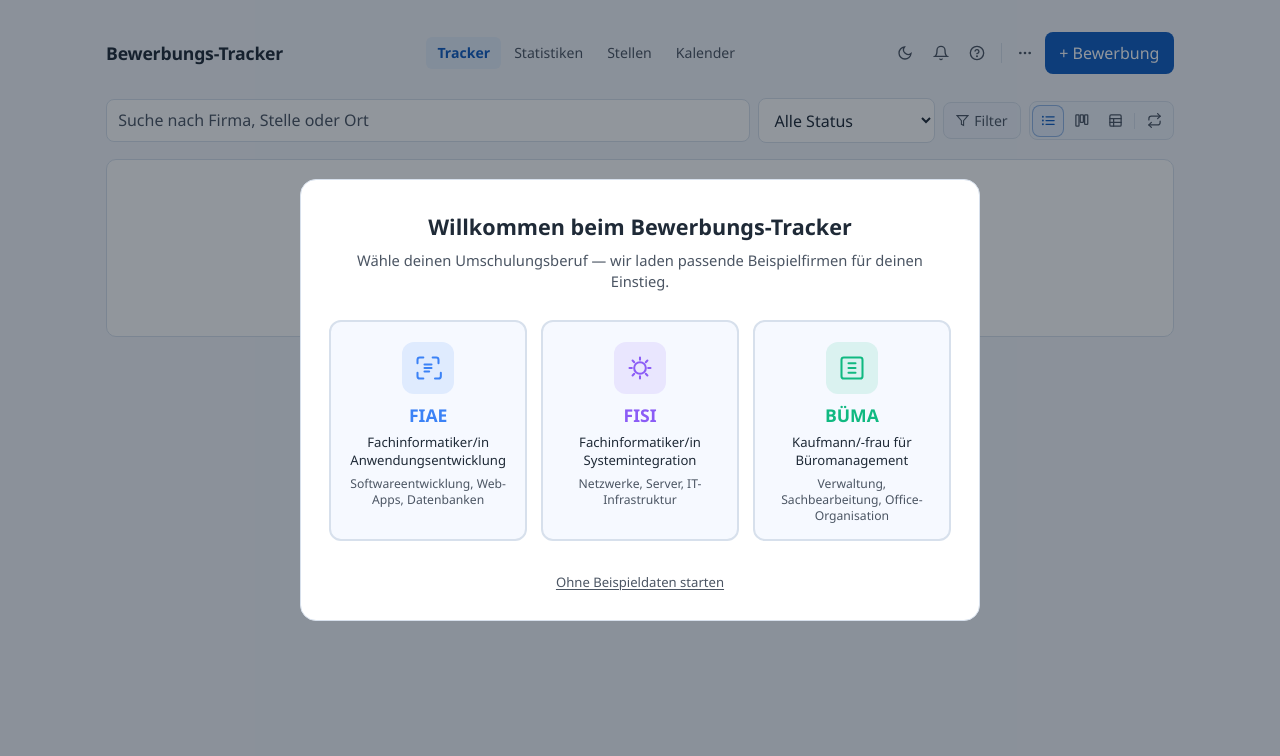
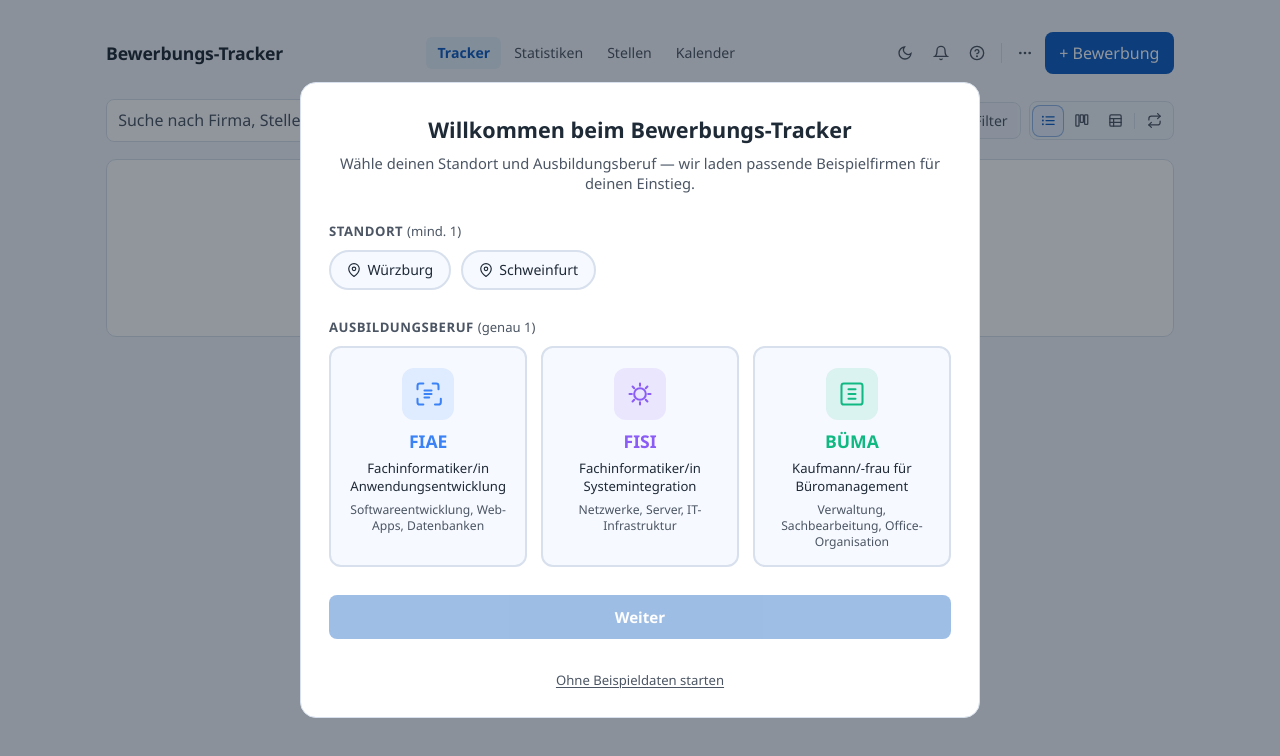
Before and after one commit to EmpyrianForge/BewerbungsTracker, a Vue app: page / in a window 1280 px wide. Shown: the top 756 px of the page. Built offline with nearby package versions, Linux system fonts and the light colour scheme.

Commit message:
feat: onboarding modal with location + track selection

```diff
--- a/src/components/OnboardingModal.vue
+++ b/src/components/OnboardingModal.vue
@@ -1,5 +1,14 @@
 <script setup lang="ts">
-defineEmits<{ select: [type: string] }>()
+import { ref, computed } from 'vue'
+
+const emit = defineEmits<{
+  select: [track: string, locations: string[]]
+}>()
+
+const locationOptions = [
+  { key: 'WÜRZBURG', label: 'Würzburg' },
+  { key: 'SCHWEINFURT', label: 'Schweinfurt' },
+]
 
 const tracks = [
   {
@@ -30,6 +39,25 @@ const tracks = [
     color: '#10b981',
   },
 ]
+
+const selectedLocations = ref<string[]>([])
+const selectedTrack = ref<string | null>(null)
+
+const isValid = computed(() => selectedLocations.value.length > 0 && selectedTrack.value !== null)
+
+const toggleLocation = (key: string) => {
+  const idx = selectedLocations.value.indexOf(key)
+  if (idx === -1) {
+    selectedLocations.value = [...selectedLocations.value, key]
+  } else {
+    selectedLocations.value = selectedLocations.value.filter((l) => l !== key)
+  }
+}
+
+const confirm = () => {
+  if (!isValid.value || !selectedTrack.value) return
+  emit('select', selectedTrack.value, [...selectedLocations.value])
+}
 </script>
 
 <template>
@@ -37,17 +65,42 @@ const tracks = [
     <div class="onboarding-modal">
       <div class="onboarding-header">
         <h1 class="onboarding-title">Willkommen beim Bewerbungs-Tracker</h1>
-        <p class="onboarding-lead">Wähle deinen Umschulungsberuf — wir laden passende Beispielfirmen für deinen Einstieg.</p>
+        <p class="onboarding-lead">Wähle deinen Standort und Ausbildungsberuf — wir laden passende Beispielfirmen für deinen Einstieg.</p>
       </div>
 
+      <!-- Standortauswahl -->
+      <div class="onboarding-section">
+        <p class="onboarding-section-label">Standort <span class="onboarding-required">(mind. 1)</span></p>
+        <div class="onboarding-location-row">
+          <button
+            v-for="loc in locationOptions"
+            :key="loc.key"
+            type="button"
+            class="onboarding-location-pill"
+            :class="{ 'onboarding-location-pill--active': selectedLocations.includes(loc.key) }"
+            @click="toggleLocation(loc.key)"
+          >
+            <svg width="14" height="14" viewBox="0 0 24 24" fill="none" stroke="currentColor" stroke-width="2" stroke-linecap="round">
+              <path d="M21 10c0 7-9 13-9 13S3 17 3 10a9 9 0 0 1 18 0z"/>
+              <circle cx="12" cy="10" r="3"/>
+            </svg>
+            {{ loc.label }}
+          </button>
+        </div>
+      </div>
+
+      <!-- Berufsauswahl -->
+      <div class="onboarding-section">
+        <p class="onboarding-section-label">Ausbildungsberuf <span class="onboarding-required">(genau 1)</span></p>
         <div class="onboarding-cards">
           <button
             v-for="track in tracks"
             :key="track.key"
             type="button"
             class="onboarding-card"
+            :class="{ 'onboarding-card--selected': selectedTrack === track.key }"
             :style="{ '--track-color': track.color }"
-          @click="$emit('select', track.key)"
+            @click="selectedTrack = track.key"
           >
             <span class="onboarding-card-icon">
               <svg width="28" height="28" viewBox="0 0 24 24" fill="none" stroke="currentColor" stroke-width="1.75" stroke-linecap="round" stroke-linejoin="round">
@@ -59,8 +112,18 @@ const tracks = [
             <span class="onboarding-card-desc">{{ track.desc }}</span>
           </button>
         </div>
+      </div>
 
-      <button type="button" class="onboarding-skip" @click="$emit('select', 'NONE')">
+      <button
+        type="button"
+        class="onboarding-confirm"
+        :disabled="!isValid"
+        @click="confirm"
+      >
+        Weiter
+      </button>
+
+      <button type="button" class="onboarding-skip" @click="emit('select', 'NONE', [])">
         Ohne Beispieldaten starten
       </button>
     </div>
@@ -182,6 +245,86 @@ const tracks = [
   color: var(--text);
 }
 
+.onboarding-section {
+  width: 100%;
+  display: flex;
+  flex-direction: column;
+  gap: 0.6rem;
+}
+
+.onboarding-section-label {
+  margin: 0;
+  font-size: 0.82rem;
+  font-weight: 600;
+  color: var(--text-muted);
+  text-transform: uppercase;
+  letter-spacing: 0.04em;
+}
+
+.onboarding-required {
+  font-weight: 400;
+  text-transform: none;
+  letter-spacing: 0;
+}
+
+.onboarding-location-row {
+  display: flex;
+  gap: 0.6rem;
+  flex-wrap: wrap;
+}
+
+.onboarding-location-pill {
+  display: inline-flex;
+  align-items: center;
+  gap: 0.4rem;
+  padding: 0.5rem 1rem;
+  background: var(--surface-muted);
+  border: 2px solid var(--border);
+  border-radius: 999px;
+  cursor: pointer;
+  color: var(--text);
+  font-size: 0.88rem;
+  font-weight: 500;
+  transition: border-color 0.15s, background 0.15s, color 0.15s;
+}
+
+.onboarding-location-pill:hover {
+  border-color: var(--accent);
+}
+
+.onboarding-location-pill--active {
+  border-color: var(--accent);
+  background: color-mix(in srgb, var(--accent) 12%, transparent);
+  color: var(--accent);
+}
+
+.onboarding-card--selected {
+  border-color: var(--track-color, var(--accent));
+  background: color-mix(in srgb, var(--track-color, var(--accent)) 8%, var(--surface));
+}
+
+.onboarding-confirm {
+  width: 100%;
+  padding: 0.7rem 1.5rem;
+  background: var(--accent);
+  color: #fff;
+  border: none;
+  border-radius: 8px;
+  font-size: 0.95rem;
+  font-weight: 600;
+  cursor: pointer;
+  transition: opacity 0.15s;
+}
+
+.onboarding-confirm:disabled {
+  opacity: 0.4;
+  cursor: not-allowed;
+}
+
+.onboarding-confirm:not(:disabled):hover {
+  opacity: 0.88;
+}
+
 @media (max-width: 520px) {
   .onboarding-cards {
     grid-template-columns: 1fr;
```
Lines whose indentation alone changed are shown as unchanged.
